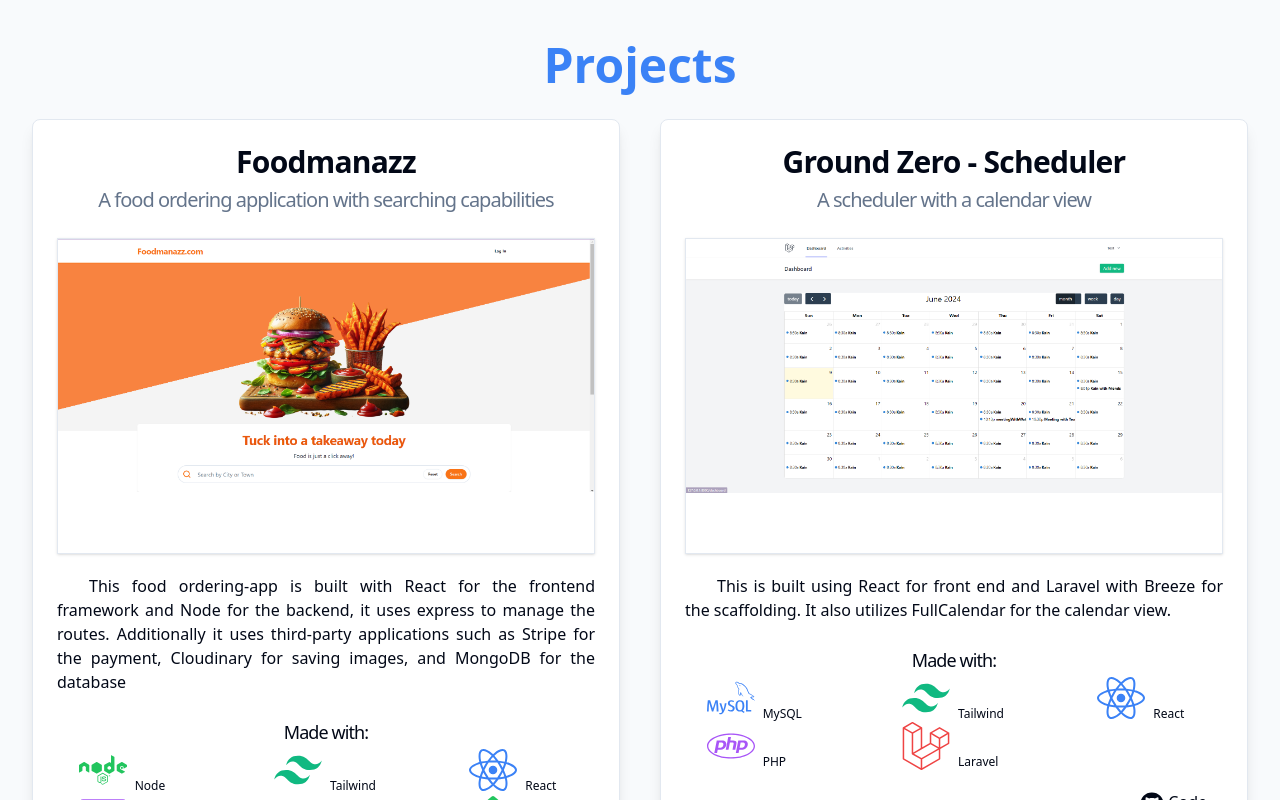
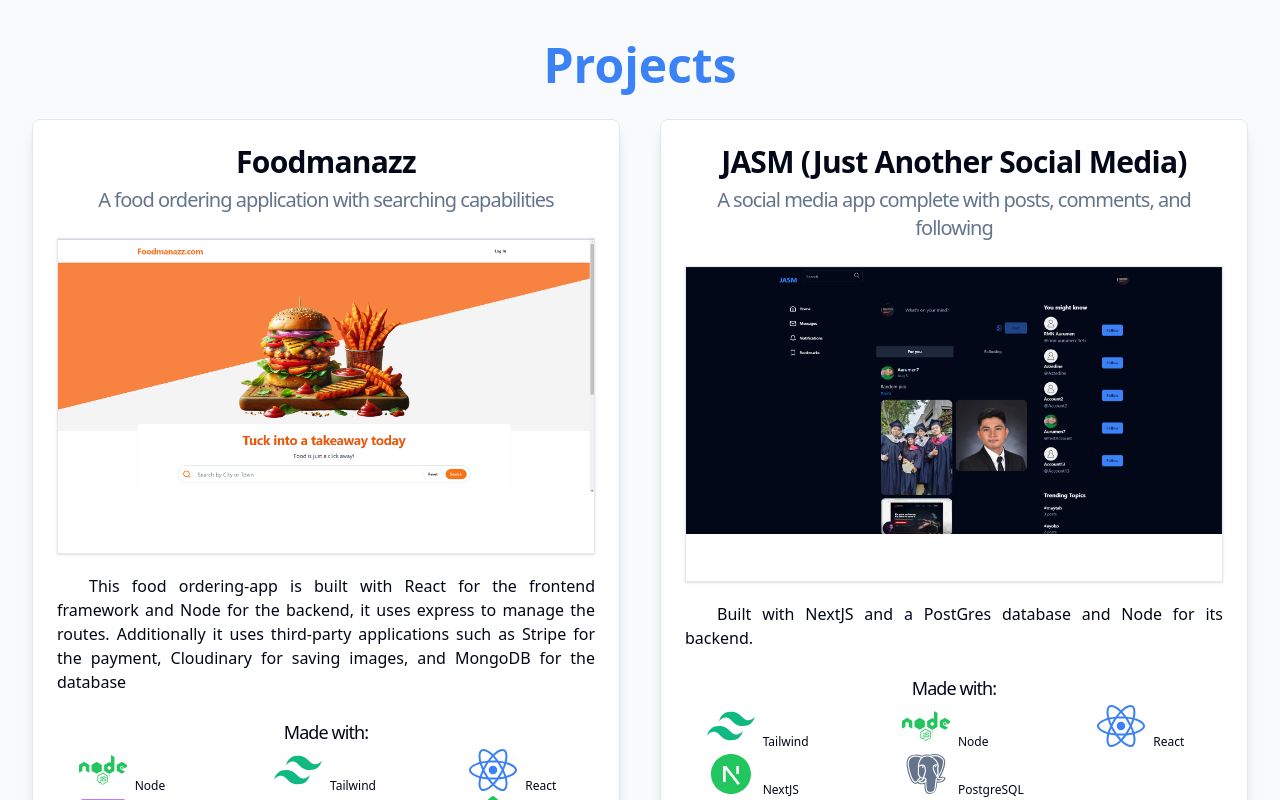
Before and after one commit to AuruMen77/portfolio, a React (Vite) app in the folder frontend/: page / in a window 1280 px wide. Shown: the part 1940-2740 px from the top of the page. Built offline with nearby package versions, Linux system fonts and the light colour scheme.

Commit message:
Updated projects, refactored skills

```diff
--- a/frontend/src/components/Education.tsx
+++ b/frontend/src/components/Education.tsx
@@ -15,7 +15,7 @@
                     <FaMedal className="w-5 h-5 text-yellow-500" />
                     <h3 className="ml-2 ">Magna Cum Laude</h3>
                 </div>
-                <p className="mt-10 text-justify italic">With the value of Magis inculcated in me, I aim to do my best and continuously improve</p>
+                <p className="mt-10 text-justify italic">A university that molded my values and principles. A haven where I found valuable connections and gained life-changing experiences</p>
             </CardContent>
             <CardFooter>
             </CardFooter>
--- a/frontend/src/components/NavBarItem.tsx
+++ b/frontend/src/components/NavBarItem.tsx
@@ -5,11 +5,11 @@
 type Props = {
   text: string;
   scrollTo: string;
-  growSize: string;
+  growSize?: string;
   offset?: boolean;
   active?: boolean;
 };
-const NavBarItem = ({ text, scrollTo, offset = false, growSize, active }: Props) => {
+const NavBarItem = ({ text, scrollTo, offset = false, active }: Props) => {
   const [offsetInPixels, setOffsetInPixels] = useState(
     (-10 * window.innerHeight) / 100
   );
@@ -29,10 +29,8 @@
   return (
     <ScrollLink
       className={classNames(
-        "py-1 px-5 hover:shadow-md hover:rounded-lg hover:cursor-pointer",
+        "py-1 px-5 hover:shadow-md hover:underline hover:cursor-pointer",
         {
-          "hover:text-sm": growSize === "sm",
-          "hover:text-2xl": growSize === "2xl",
           "text-blue-500": active,
         }
       )}
--- a/frontend/src/components/Projects.tsx
+++ b/frontend/src/components/Projects.tsx
@@ -41,7 +41,7 @@
         </CardDescription>
       </CardHeader>
       <CardContent className="flex flex-col">
-        <AspectRatio ratio={16 / 10} className="border shadow mb-5">
+        <AspectRatio ratio={16 / 10} className="border shadow mb-5 hover:scale-110">
           {
             <img
               src={imagePath}
--- a/frontend/src/components/SkillEntry.tsx
+++ b/frontend/src/components/SkillEntry.tsx
@@ -1,5 +1,7 @@
+import { IconType } from 'react-icons';
+
 type Props = {
-  icon?: React.ComponentType<React.SVGProps<SVGSVGElement>>;
+  icon?: IconType;
   textIcon?: string;
   color: string;
   label: string;
--- a/frontend/src/components/Skills.tsx
+++ b/frontend/src/components/Skills.tsx
@@ -1,52 +1,115 @@
 import { Card, CardContent, CardHeader, CardTitle } from "./ui/card";
+import { IconType } from "react-icons";
 import { FaPhp, FaLaravel, FaNode, FaHtml5, FaReact } from "react-icons/fa6";
 import { TbBrandMongodb } from "react-icons/tb";
 import { SiMysql } from "react-icons/si";
 import { DiCss3 } from "react-icons/di";
 import { RiTailwindCssFill } from "react-icons/ri";
 import SkillEntry from "./SkillEntry";
+import { useEffect, useState } from "react";
+import classNames from "classnames";
+
+export interface skillDescription {
+  icon?: IconType | string;
+  textIcon?: string;
+  color: string;
+  label: string;
+}
+
+export interface skillsContent {
+  title: string;
+  skills: skillDescription[];
+}
 
 const Skills = () => {
+  const [active, setActive] = useState(0);
+
+  useEffect(() => {
+    const intervalId = setInterval(() => {
+      setActive((active) => {
+        if (active === 2) return (active = 0);
+        else return active + 1;
+      });
+    }, 1000);
+    console.log(active);
+    return () => {
+      clearInterval(intervalId);
+    };
+  }, [active]);
+
+  const skillsContent = [
+    {
+      title: "Frontend",
+      skills: [
+        { icon: FaHtml5, color: "text-orange-500", label: "HTML" },
+        { icon: DiCss3, color: "text-blue-500", label: "CSS" },
+        {
+          icon: RiTailwindCssFill,
+          color: "text-emerald-500",
+          label: "Tailwind",
+        },
+        { icon: FaReact, color: "text-blue-500", label: "React" },
+      ],
+    },
+    {
+      title: "Backend",
+      skills: [
+        { icon: FaPhp, color: "text-purple-500", label: "PHP" },
+        { icon: FaLaravel, color: "text-red-500", label: "Laravel" },
+        { icon: FaNode, color: "text-green-500", label: "Node" },
+        { icon: "ex", color: "text-slate-500", label: "Express" },
+      ],
+    },
+    {
+      title: "Database",
+      skills: [
+        { icon: TbBrandMongodb, color: "text-green-500", label: "MongoDB" },
+        { icon: SiMysql, color: "text-blue-500", label: "MySQL" },
+      ],
+    },
+  ];
+
   return (
     <div className="flex flex-col">
-            <h1 className="text-5xl text-blue-500 font-bold text-center py-5">Skills</h1>
+      <h1 className="text-5xl text-blue-500 font-bold text-center py-5">
+        Skills
+      </h1>
       <div className="grid grid-cols-1 md:grid-cols-3 gap-2">
-                <Card className="rounded-lg shadow-lg">
+
+        {skillsContent.map((skill,
+        // index
+    ) => {
+          return (
+            <Card className={classNames("rounded-lg shadow-lg", {
+                // "block": active === index,
+            })}>
               <CardHeader>
-                        <CardTitle className="text-center">Frontend</CardTitle>
+                <CardTitle className="text-center">{skill.title}</CardTitle>
               </CardHeader>
               <CardContent className="grid grid-cols-2 justify-items-center">
-                        <SkillEntry icon={FaHtml5} color="text-orange-500" label="HTML" />
-                        <SkillEntry icon={DiCss3} color="text-blue-500" label="CSS" />
-                        <SkillEntry icon={RiTailwindCssFill} color="text-emerald-500" label="Tailwind" />
-                        <SkillEntry icon={FaReact} color="text-blue-500" label="React" />
+                {skill.skills.map((entry) => {
+                  return typeof entry.icon !== "string" ? (
+                    <SkillEntry
+                      icon={entry.icon}
+                      color={entry.color}
+                      label={entry.label}
+                    />
+                  ) : (
+                    <SkillEntry
+                      textIcon={entry.icon}
+                      color={entry.color}
+                      label={entry.label}
+                    />
+                  );
+                })}
               </CardContent>
             </Card>
-
-                <Card className="rounded-lg shadow-lg ">
-                    <CardHeader>
-                        <CardTitle className="text-center">Backend</CardTitle>
-                    </CardHeader>
-                    <CardContent className="grid grid-cols-2 justify-items-center ">
-                        <SkillEntry icon={FaPhp} color="text-purple-500" label="PHP" />
-                        <SkillEntry icon={FaLaravel} color="text-red-500" label="Laravel" />
-                        <SkillEntry icon={FaNode} color="text-green-500" label="Node" />
-                        <SkillEntry textIcon="ex" color ="text-slate-500" label ="Express"/>
-                    </CardContent>
-                </Card>
-                <Card className="rounded-lg shadow-lg ">
-                    <CardHeader>
-                        <CardTitle className="text-center">Database</CardTitle>
-                    </CardHeader>
-                    <CardContent className="grid grid-cols-2 justify-items-center">
-                        <SkillEntry icon={TbBrandMongodb} color="text-green-500" label="MongoDB" />
-                        <SkillEntry icon={SiMysql} color="text-blue-500" label="MySQL" />
-                    </CardContent>
-                </Card>
+          );
+        })}
 
       </div>
     </div>
-    )
-}
+  );
+};
 
 export default Skills;
--- a/frontend/src/hooks/useVisibleSection.tsx
+++ b/frontend/src/hooks/useVisibleSection.tsx
@@ -1,4 +1,4 @@
-import { useState, useEffect } from 'react';
+import { useState, useEffect } from "react";
 
 function useVisibleSection(sectionIds: string[]): string[] {
   const [visibleSections, setVisibleSections] = useState<string[]>([]);
@@ -6,8 +6,8 @@
   useEffect(() => {
     const options = {
       root: null,
-      rootMargin: '0px',
-      threshold: 0.5,
+      rootMargin: "0px",
+      threshold: 0.2,
     };
 
     const observer = new IntersectionObserver((entries) => {
--- a/frontend/src/pages/HomePage.tsx
+++ b/frontend/src/pages/HomePage.tsx
@@ -8,8 +8,11 @@
 import { FaCcStripe } from "react-icons/fa6";
 import { RiTailwindCssFill } from "react-icons/ri";
 import { SiCloudinary } from "react-icons/si";
-import FoodOrder from "../assets/project-mern-food-ordering.png";
-import Scheduler from "../assets/project-scheduler.png";
+import FoodOrder from "@/assets/project-mern-food-ordering.png";
+import Scheduler from "@/assets/project-scheduler.png";
+import Jasm from "@/assets/project-jasm.png";
+import { BiLogoPostgresql } from "react-icons/bi";
+import { RiNextjsFill } from "react-icons/ri";
 const HomePage = () => {
   return (
     <>
@@ -26,7 +29,10 @@
         >
           Projects
         </div>
-        <div className="grid md:grid-cols-2 gap-10 mt-[-50px]" id="project-content">
+        <div
+          className="grid md:grid-cols-2 gap-10 mt-[-50px]"
+          id="project-content"
+        >
           <Projects
             title="Foodmanazz"
             description="A food ordering application with searching capabilities"
@@ -63,6 +69,35 @@
             </div>
           </Projects>
           <Projects
+            title="JASM (Just Another Social Media)"
+            description="A social media app complete with posts, comments, and following"
+            imagePath={Jasm}
+            explanation="Built with NextJS and a PostGres database and Node for its backend."
+            link="https://social-media-app-xi-two.vercel.app"
+            sourceCode="https://github.com/AuruMen77/social-media-app"
+          >
+            <p className="text-lg tracking-tighter text-center">Made with:</p>
+            <div className="grid grid-cols-2 md:grid-cols-3 justify-items-center">
+              <SkillEntry
+                icon={RiTailwindCssFill}
+                color="text-emerald-500"
+                label="Tailwind"
+              />
+              <SkillEntry icon={FaNode} color="text-green-500" label="Node" />
+              <SkillEntry icon={FaReact} color="text-blue-500" label="React" />
+              <SkillEntry
+                icon={RiNextjsFill}
+                color="text-green-500"
+                label="NextJS"
+              />
+              <SkillEntry
+                icon={BiLogoPostgresql}
+                color="text-slate-500"
+                label="PostgreSQL"
+              />
+            </div>
+          </Projects>
+          <Projects
             title="Ground Zero - Scheduler"
             description="A scheduler with a calendar view"
             imagePath={Scheduler}
```
Also changed, not shown: frontend/src/assets/aulogo.png, frontend/src/assets/project-jasm.png (added). Lines whose indentation alone changed are shown as unchanged.
